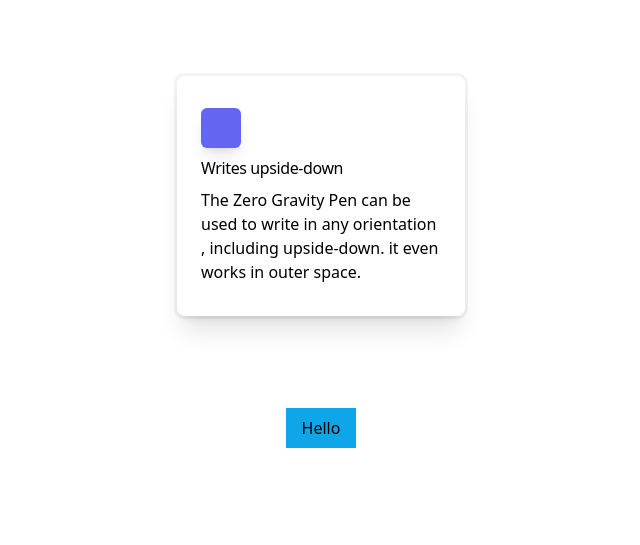
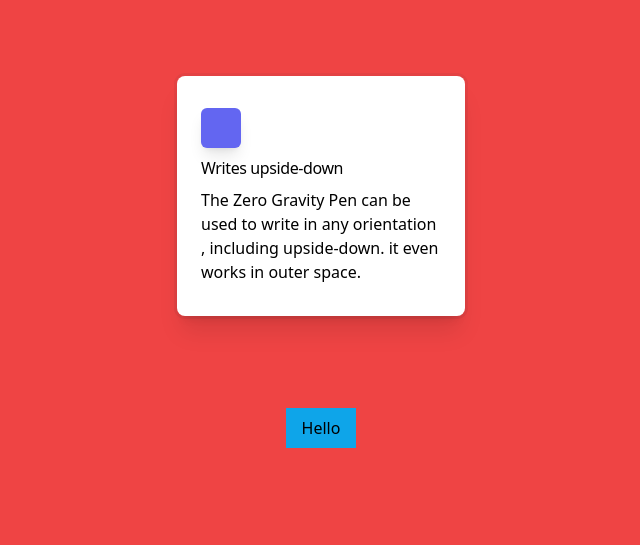
Before and after one commit to arnaud-devs/Gym-Cloning-Gate, a website built with Vite: page cloning_gate/index.html in a window 1280 px wide. Shown: the part 132-677 px from the top of the page, without its empty margins (319-959 px from the left). Built offline with nearby package versions, Linux system fonts and the light colour scheme; files whose address does not match are found by name; a web font is replaced by a local one.

Commit message:
changing background

```diff
--- a/cloning_gate/index.html
+++ b/cloning_gate/index.html
@@ -9,7 +9,7 @@
 </head>
 <body>
 
- <div class="flex flex-col justify-center items-center gap-20  py-10">
+ <div class="flex flex-col justify-center items-center gap-20 bg-red-500  py-10">
   <span class="font-bold text-5xl m-5">Pratical 1 </span>
   <div class="bg-white dark:bg-gray-800 rounded-lg   px-6 py-8 ring shadow-xl ring-gray-900/5">
     <div class="space-y-2">
```
